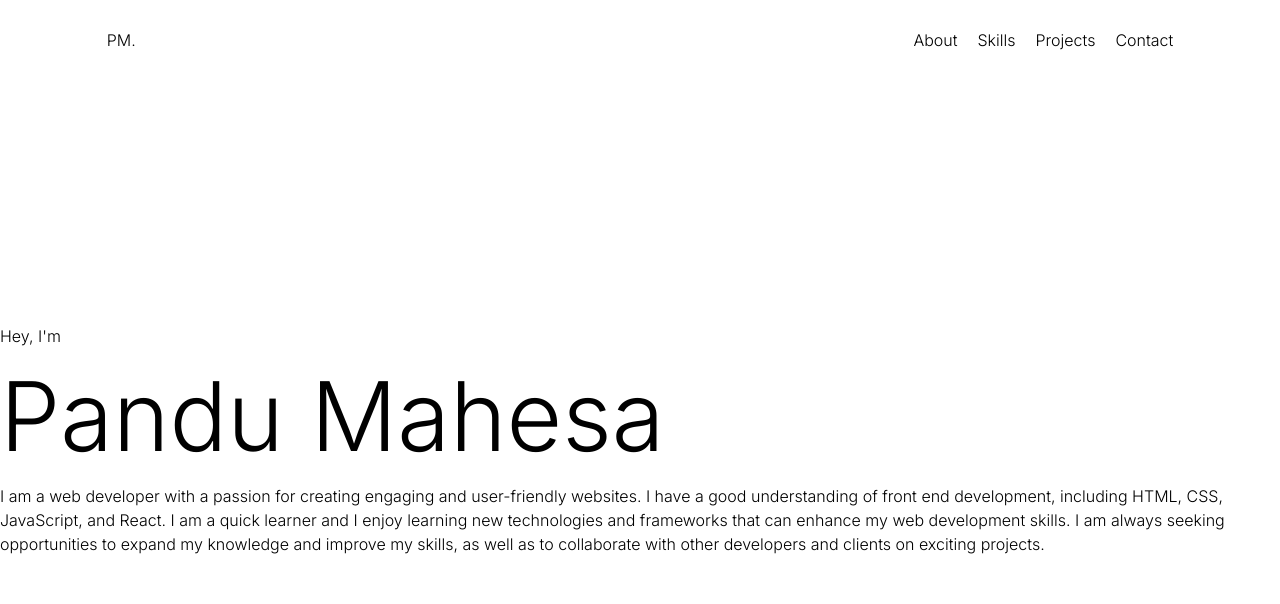
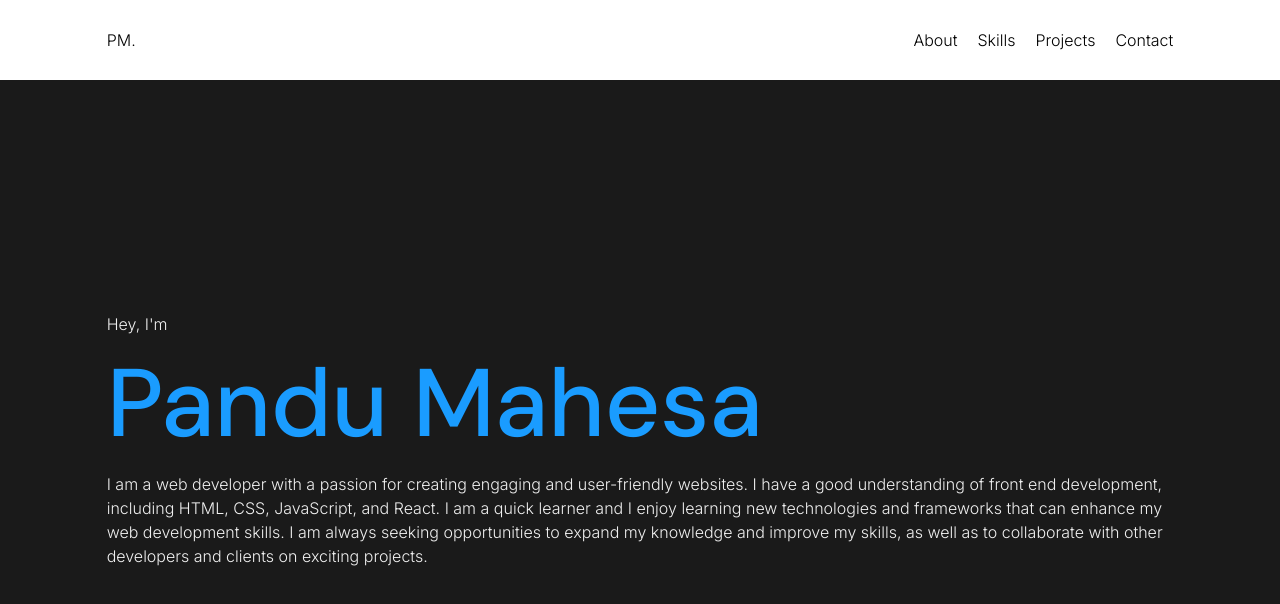
Before and after one commit to pndmhs/portfolio, a Next.js app: page / in a window 1280 px wide. Shown: the top 604 px of the page. Built offline with nearby package versions, Linux system fonts and the light colour scheme.

Commit message:
Add styles and layout

```diff
--- a/app/components/about.jsx
+++ b/app/components/about.jsx
@@ -1,9 +1,18 @@
+import { DM_Sans } from "next/font/google"
+
+const dmSans = DM_Sans({ subsets: ['latin'] })
+
 const About = () => {
   return (
-    <section className="flex flex-col justify-center h-[calc(100vh-5rem)]">
-      <h1>Hey, I'm <br /><div className='text-8xl my-5'>Pandu Mahesa</div></h1>
-      <p>I am a web developer with a passion for creating engaging and user-friendly websites. I have a good understanding of front end development, including HTML, CSS, JavaScript, and React. I am a quick learner and I enjoy learning new technologies and frameworks that can enhance my web development skills. I am always seeking opportunities to expand my knowledge and improve my skills, as well as to collaborate with other developers and clients on exciting projects.
-      </p>
+    <section className="bg-[#1a1a1a]">
+      <div className="2xl:container mx-auto lg:w-10/12 sm:w-11/12 flex flex-col justify-center h-[calc(100vh-5rem)] ">
+        <h1 className="text-[#F0F0F0]">Hey, I'm
+          <br />
+          <div className={`text-8xl my-5 text-[#1A9CFF] ${dmSans.className} font-medium`}>Pandu Mahesa</div>
+        </h1>
+        <p className="text-[#F0F0F0]">I am a web developer with a passion for creating engaging and user-friendly websites. I have a good understanding of front end development, including HTML, CSS, JavaScript, and React. I am a quick learner and I enjoy learning new technologies and frameworks that can enhance my web development skills. I am always seeking opportunities to expand my knowledge and improve my skills, as well as to collaborate with other developers and clients on exciting projects.
+        </p>
+      </div>
     </section>
   )
 }
```
